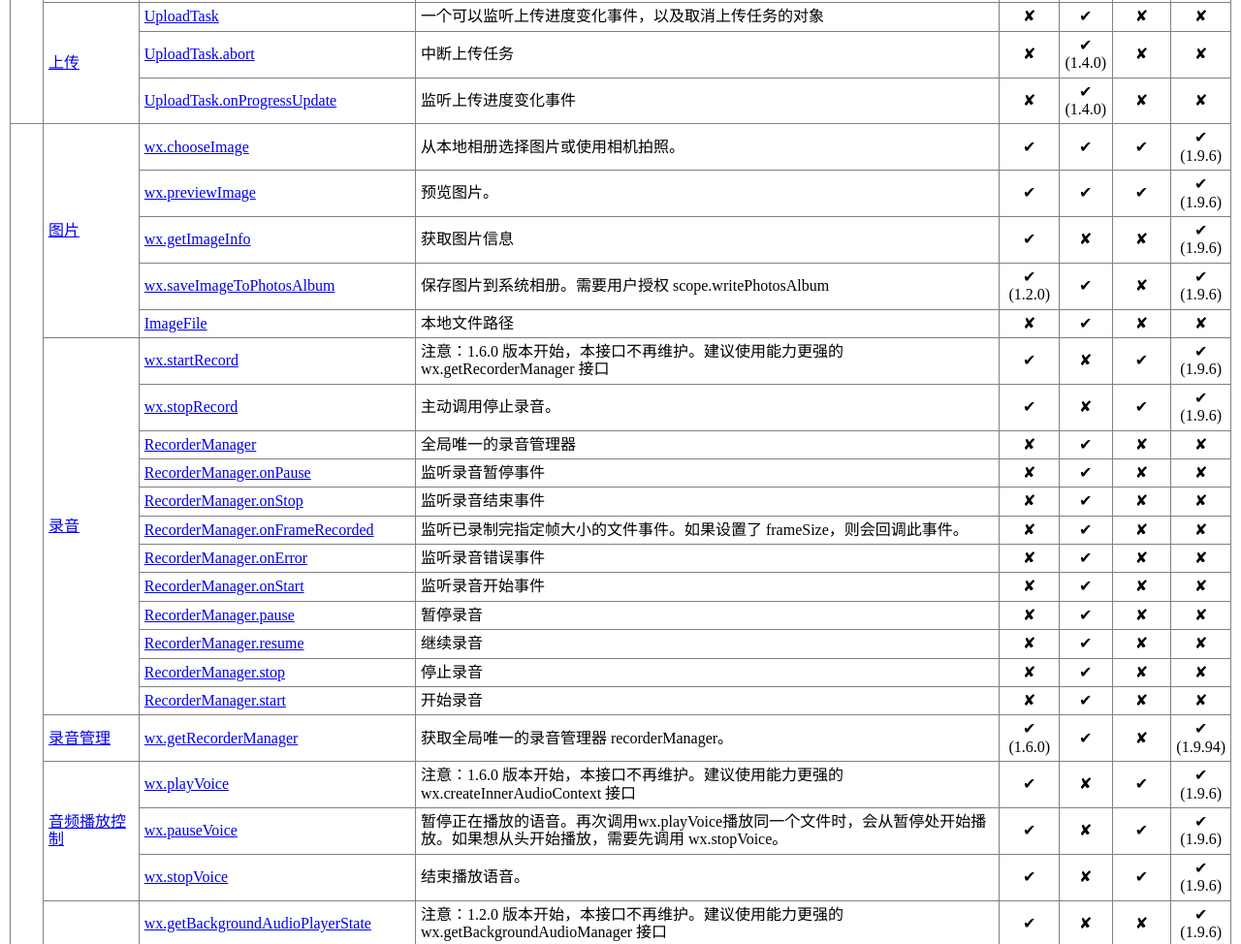
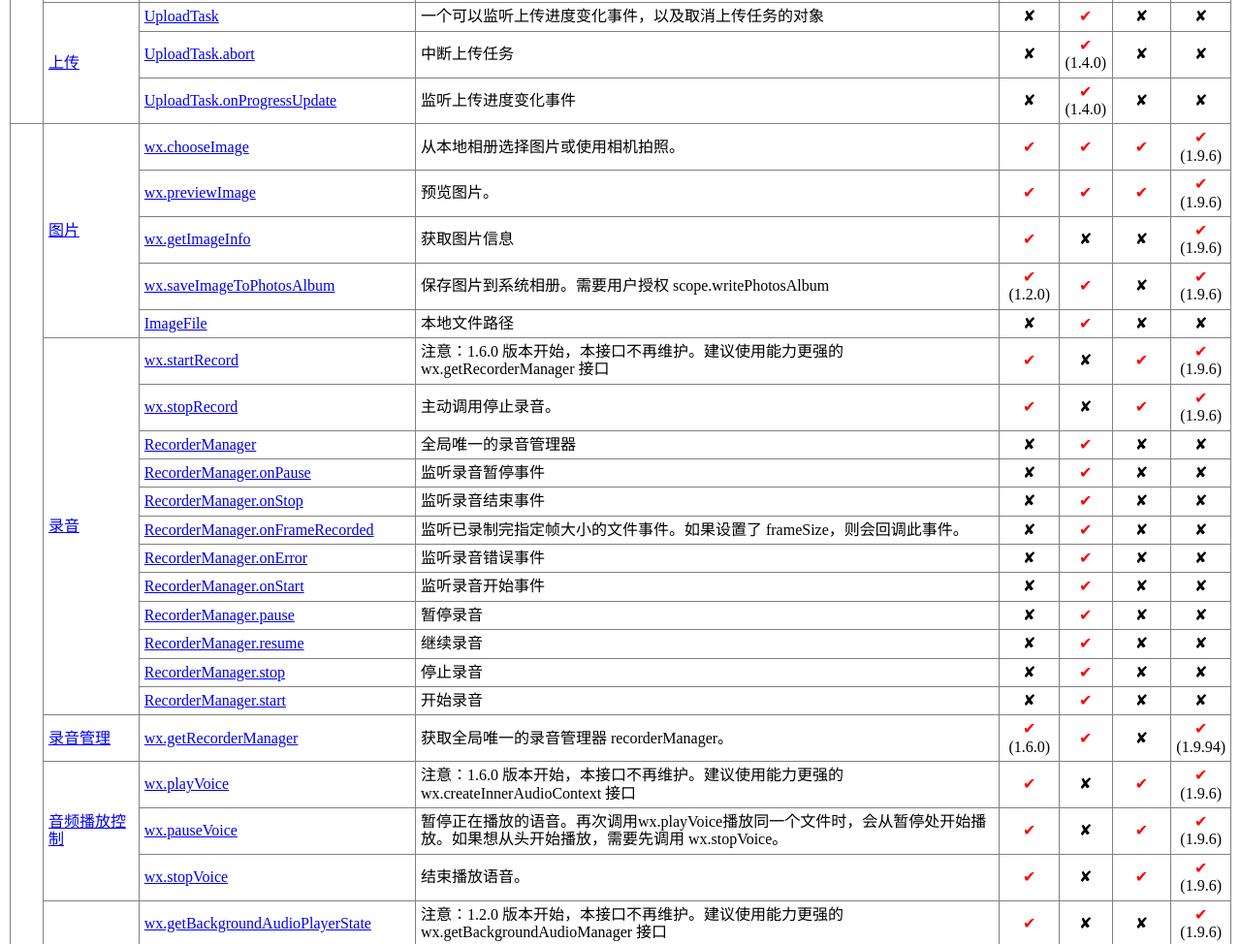
Before and after one commit to lcofjp/wx-mp-api-list, a website: page index.html in a window 1280 px wide. Shown: the part 933-1907 px from the top of the page at 97% size. Drawn offline with nearby package versions, Linux system fonts and the light colour scheme.

Commit message:
add color style

```diff
--- a/css/main.css
+++ b/css/main.css
@@ -25,3 +25,7 @@ td, th {
     text-align: center;
     width: 100%;
 }
+
+.yes {
+    color: red;
+}
--- a/js/main.js
+++ b/js/main.js
@@ -44,9 +44,9 @@ function rowspan(obj) {
 function sps(obj) {
   if (obj) {
     if (obj.minVersion) {
-      return `<div class="div-center">✔</div><div class="div-center">(${obj.minVersion})</div>`
+      return `<div class="div-center yes">✔</div><div class="div-center">(${obj.minVersion})</div>`
     } else {
-      return '<div class="div-center">✔</div>'
+      return '<div class="div-center yes">✔</div>'
     }
   } else {
     return '<div class="div-center">✘</div>'
```
